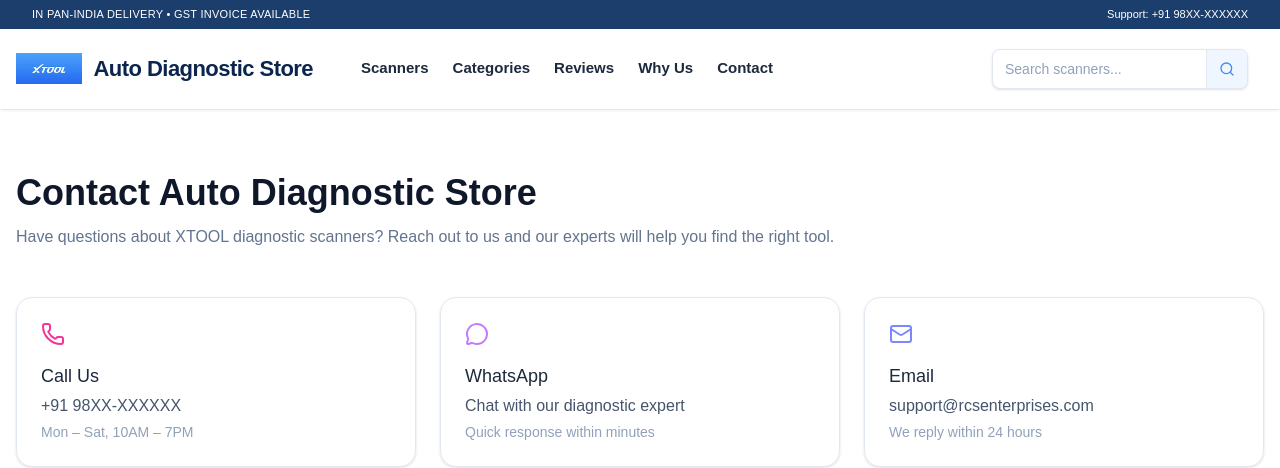
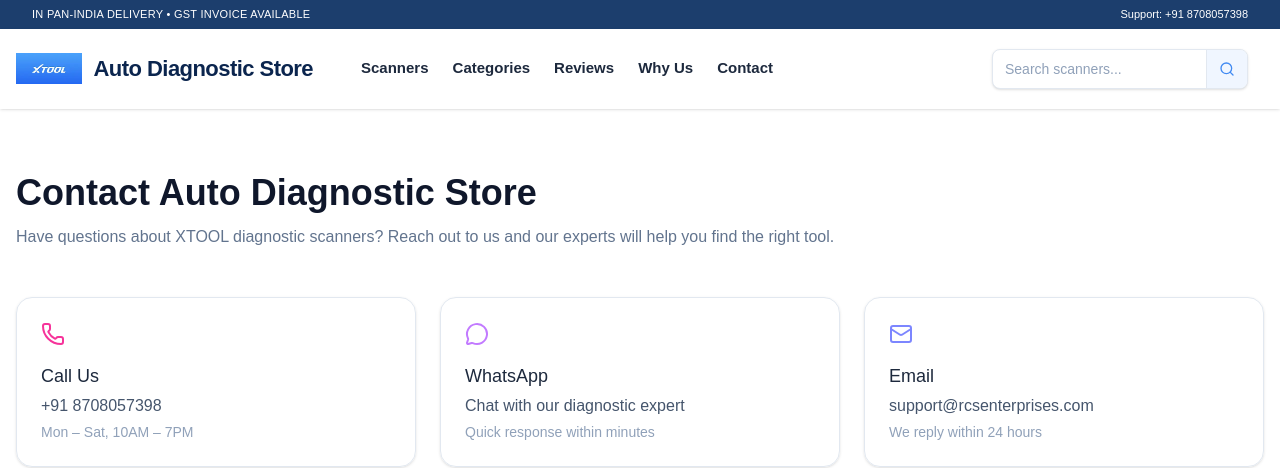
Before and after one commit to teamarchimoads-creator/xtools, a Next.js app: page /contact in a window 1280 px wide. Shown: the top 468 px of the page. Built offline with nearby package versions, Linux system fonts and the light colour scheme.

Commit message:
feat: add header, floating WhatsApp badge, and store contact page

```diff
--- a/src/app/(store)/contact/page.tsx
+++ b/src/app/(store)/contact/page.tsx
@@ -8,9 +8,7 @@
   const [email, setEmail] = useState('');
   const [interest, setInterest] = useState('General Inquiry');
   const [message, setMessage] = useState('');
-
-  const adminWhatsApp = '919999999999';
-
+  const adminWhatsApp = '918708057398';
   const handleWhatsApp = () => {
     if (!name || !phone) {
       alert('Please fill out your name and phone number.');
@@ -39,7 +37,7 @@
               <Phone className="w-6 h-6" />
             </div>
             <h3 className="text-lg font-medium text-slate-800 mb-1">Call Us</h3>
-            <p className="text-slate-600 mb-1">+91 98XX-XXXXXX</p>
+            <p className="text-slate-600 mb-1">+91 8708057398</p>
             <p className="text-slate-400 text-sm">Mon – Sat, 10AM – 7PM</p>
           </div>
 
--- a/src/components/layout/Header.tsx
+++ b/src/components/layout/Header.tsx
@@ -12,7 +12,7 @@
       <div className="bg-[#1C3E6D] text-white text-[11px] py-1.5 px-4 flex justify-between items-center max-w-full">
         <div className="container mx-auto px-4 max-w-7xl flex flex-col sm:flex-row justify-center sm:justify-between items-center gap-1 sm:gap-0 text-center">
           <span className="font-medium tracking-wide uppercase">IN Pan-India Delivery • GST Invoice Available</span>
-          <span className="font-medium">Support: +91 98XX-XXXXXX</span>
+          <span className="font-medium">Support: +91 8708057398</span>
         </div>
       </div>
 
--- a/src/components/layout/WhatsAppBadge.tsx
+++ b/src/components/layout/WhatsAppBadge.tsx
@@ -1,7 +1,7 @@
 import React from 'react';
 
 export default function WhatsAppBadge() {
-  const adminWhatsApp = '919999999999'; // Replace with actual number
+  const adminWhatsApp = '918708057398'; // Replace with actual number
   const message = 'Hello! I need some help.';
   const whatsappUrl = `https://wa.me/${adminWhatsApp}?text=${encodeURIComponent(message)}`;
 
```
